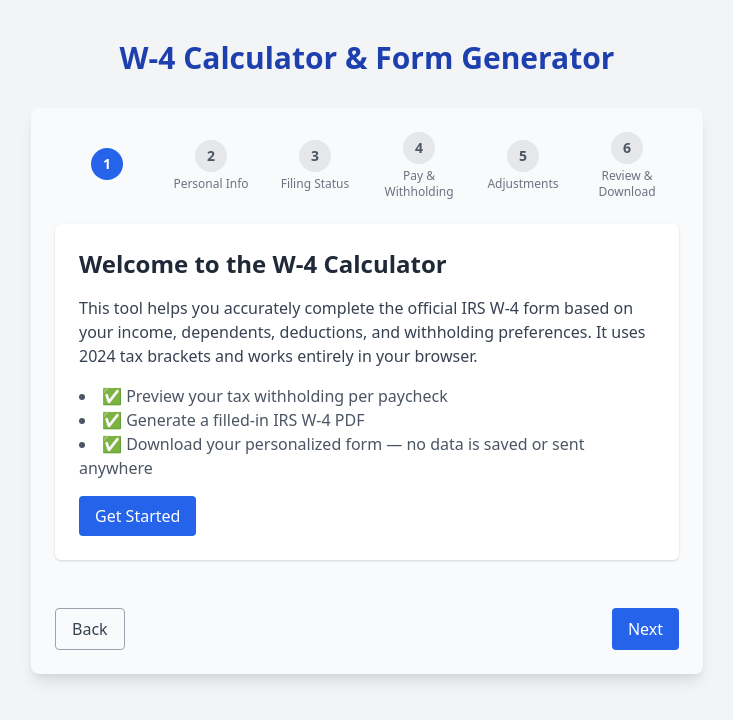
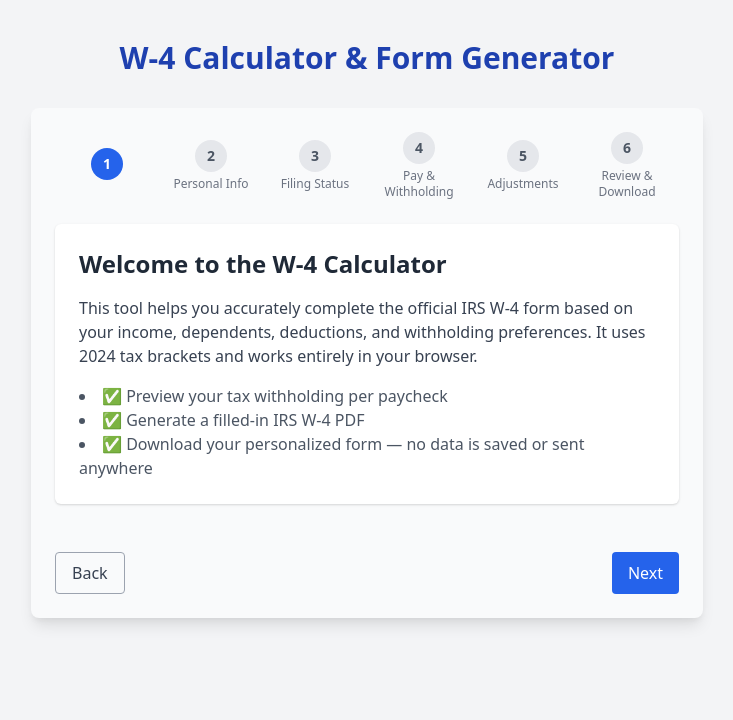
Before and after one commit to rsathyam/w4-calculator, a React (Create React App) app in the folder client/: page / in a window 1280 px wide. Shown: the top 720 px of the page, without its empty margins (273-1006 px from the left). Built offline with nearby package versions, Linux system fonts and the light colour scheme.

Commit message:
Remove get started button

```diff
--- a/client/src/components/StepIntro.jsx
+++ b/client/src/components/StepIntro.jsx
@@ -13,12 +13,6 @@
         <li>✅ Generate a filled-in IRS W-4 PDF</li>
         <li>✅ Download your personalized form — no data is saved or sent anywhere</li>
       </ul>
-      <button
-        onClick={onNext}
-        className="bg-blue-600 text-white px-4 py-2 rounded hover:bg-blue-700"
-      >
-        Get Started
-      </button>
     </div>
   );
 }
```
